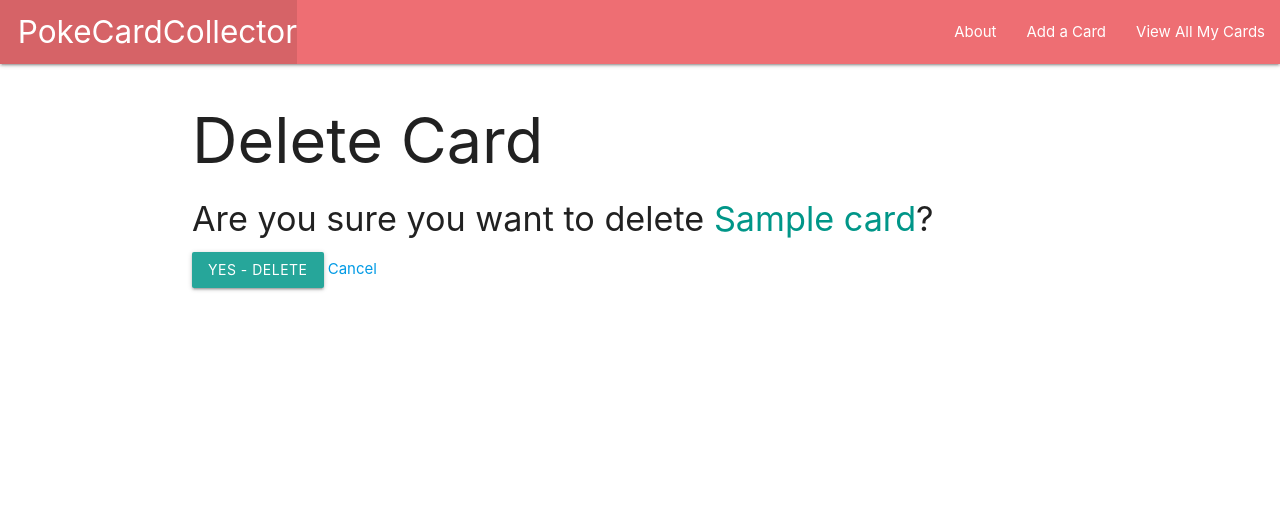
After one commit to ACavalletto/pokecollector, a Django app: page /cards/1/delete/ in a window 1280 px wide. The commit adds this page. Shown: the top 528 px of the page. Run offline with Django 4.2, Linux system fonts and the light colour scheme; tables that the repository leaves empty hold one stand-in row (values such as "Sample post").

Commit message:
Delete functionality impletemented

```diff
--- a/main_app/static/css/style.css
+++ b/main_app/static/css/style.css
@@ -12,6 +12,3 @@ footer{
     padding-top: 0;
     text-align: right;
 }
-.psychic{
-    background-color:purple;
-}
--- a/main_app/templates/cards/detail.html
+++ b/main_app/templates/cards/detail.html
@@ -14,5 +14,9 @@
         <p class="water">Type: {{card.type}}</p>
         {% endif %}
     </div>
+    <div class="'card-action">
+        <a href="{% url 'card_update' card.id %}">Edit</a>
+        <a href="{% url 'card_delete' card.id %}">Delete</a>
+    </div>
 </div>
 {% endblock %}
--- /dev/null
+++ b/main_app/templates/main_app/card_confirm_delete.html
@@ -0,0 +1,15 @@
+{% extends 'base.html' %}
+{% block content %}
+<h1>Delete Card</h1>
+
+<h4>
+    Are you sure you want to delete
+    <span class="teal-text">{{object.name}}</span>?
+</h4>
+
+<form action="" method="POST">
+    {% csrf_token %}
+    <input type="submit" value="Yes - Delete" class="btn" />
+    <a href="{% url 'detail' card.id %}">Cancel</a>
+</form>
+{% endblock %}
--- a/main_app/templates/main_app/card_form.html
+++ b/main_app/templates/main_app/card_form.html
@@ -1,5 +1,10 @@
 {% extends 'base.html' %}
 {% block content %}
+{% if object %}
+<h1>Edit <span class='teal-text'>{{object.name}}</span></h1>
+{% else %}
+<h1>Add Card</h1>
+{% endif %}
 <form action="" method="post">
     {% csrf_token %}
     <table>
--- a/main_app/urls.py
+++ b/main_app/urls.py
@@ -7,5 +7,7 @@ urlpatterns = [
     path('about/', views.about, name='about'),
     path('cards/', views.cards_index, name='index'),
     path('cards/<int:card_id>/', views.card_detail, name='detail'),
-    path('cards/create/', views.CardCreate.as_view(), name='card_create')
+    path('cards/create/', views.CardCreate.as_view(), name='card_create'),
+    path('cards/<int:pk>/update/', views.CardUpdate.as_view(), name='card_update'),
+    path('cards/<int:pk>/delete/', views.CardDelete.as_view(), name='card_delete'),
 ]
--- a/main_app/views.py
+++ b/main_app/views.py
@@ -1,10 +1,19 @@
 from django.shortcuts import render
-from django.views.generic.edit import CreateView
+from django.views.generic.edit import CreateView,UpdateView, DeleteView
 from .models import Card
 
 class CardCreate(CreateView):
     model=Card
     fields ='__all__'
+    succes_url= '/cards/'
+
+class CardUpdate(UpdateView):
+    model = Card
+    fields = '__all__'
+
+class CardDelete(DeleteView):
+    model = Card
+    success_url = '/cards/'
 
 # Create your views here.
 def home(request):
```
